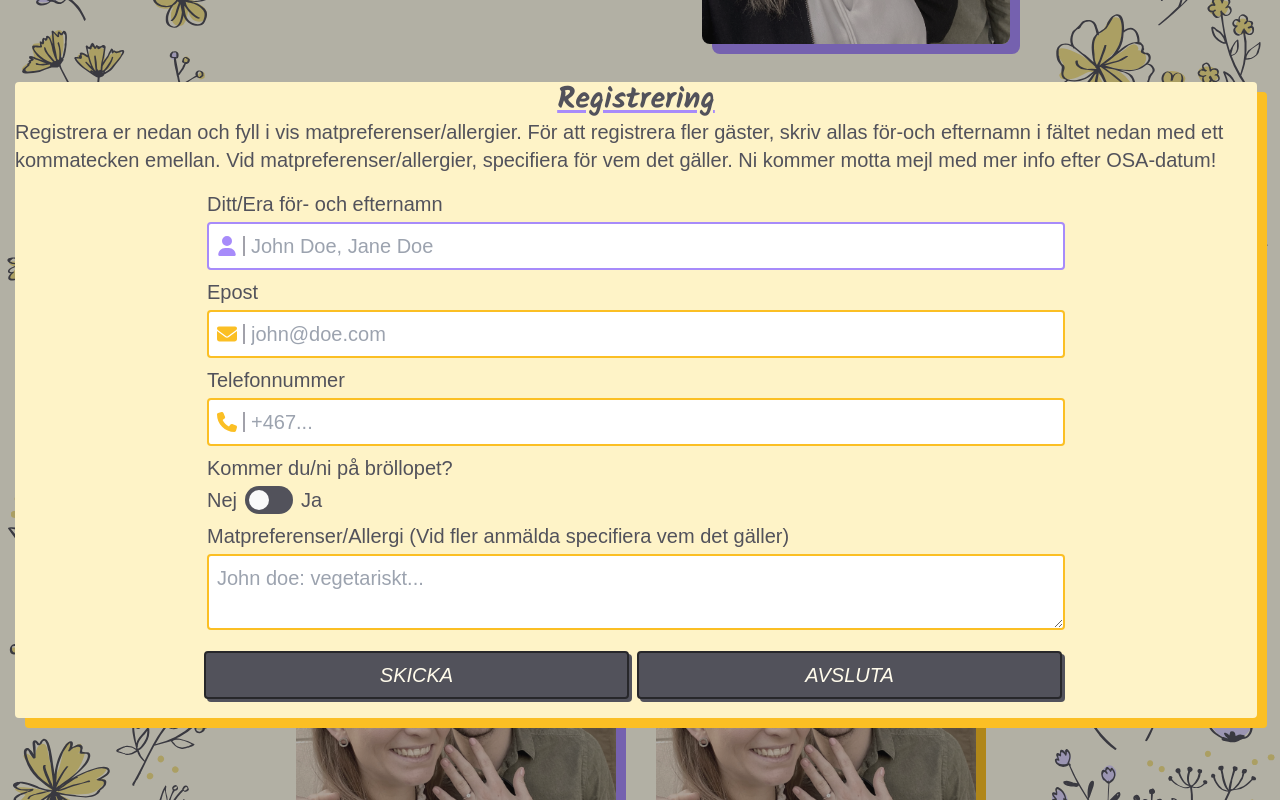
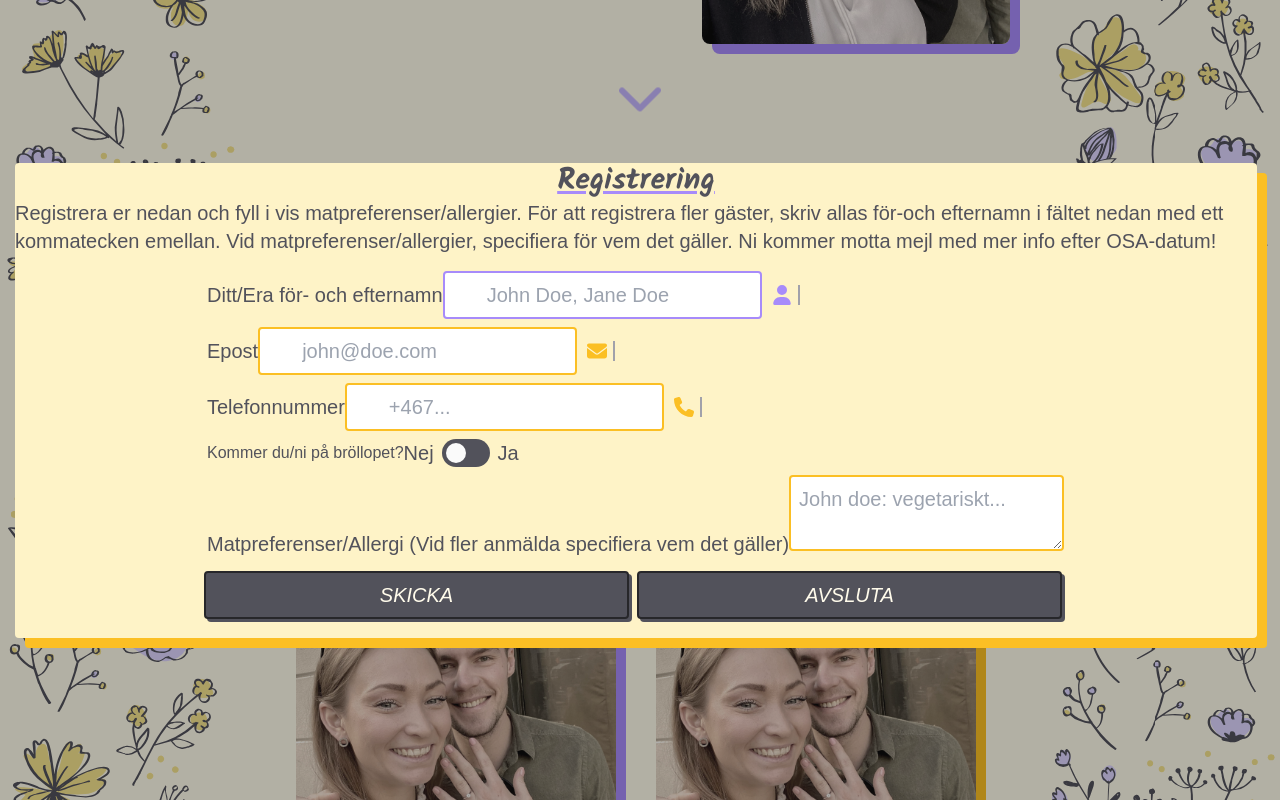
Before and after one commit to arvebratt/fjwedding, a Next.js app: page /home in a window 1280 px wide. Both pictures are taken after a click on the button "ANMÄL DITT DELTAGANDE". Shown: the part 517-1317 px from the top of the page. Built offline with nearby package versions, Linux system fonts and the light colour scheme.

Commit message:
more fixes on form

```diff
--- a/components/Checkbox.tsx
+++ b/components/Checkbox.tsx
@@ -16,15 +16,14 @@ const Checkbox: React.FC<CheckboxProps> = ({
 }) => {
   return (
     <div className="flex flex-col gap-1 relative w-full">
-      <span className="text-xl font-light text-zinc-600">{label}</span>
       <label
         htmlFor={name}
         className="inline-flex items-center space-x-2 cursor-pointer text-zinc-600"
       >
+        {label}
         <span className="text-xl font-light text-zinc-600">{leftText}</span>
         <span className="relative">
           <input
-            id={name}
             name={name}
             type="checkbox"
             className="hidden peer"
--- a/components/DialogModal.tsx
+++ b/components/DialogModal.tsx
@@ -89,15 +89,13 @@ const DialogModal = ({ isOpened, onClose }: Props) => {
             leftText="Nej"
             rightText="Ja"
           />
-        </form>
-        <div className="flex items-center py-2 px-2 md:px-48">
           <TextArea
             name="preferences"
             form="wedding-rsvp"
             label="Matpreferenser/Allergi (Vid fler anmälda specifiera vem det gäller)"
             placeholder="John doe: vegetariskt..."
           />
-        </div>
+        </form>
         <div className="flex justify-center items-center gap-2 my-4 px-2 md:px-48">
           <Button
             version="secondary"
--- a/components/InputField.tsx
+++ b/components/InputField.tsx
@@ -20,9 +20,7 @@ const InputField: React.FC<InputFieldProps> = ({
     <div className="flex flex-col gap-1 relative w-full">
       <label htmlFor={name} className="text-xl font-light text-zinc-600">
         {label}
-      </label>
         <input
-        id={name}
           name={name}
           placeholder={placeholder}
           {...rest}
@@ -37,6 +35,7 @@ const InputField: React.FC<InputFieldProps> = ({
             className="absolute bottom-0 mb-[14px] w-8 border-r-2 border-solid border-zinc-400 ml-[4px] text-xl text-amber-400 peer-hover:text-violet-400 peer-focus:text-violet-400"
           />
         )}
+      </label>
     </div>
   );
 };
--- a/components/TextArea.tsx
+++ b/components/TextArea.tsx
@@ -20,14 +20,13 @@ const TextArea: React.FC<TextAreaProps> = ({
     <div className="flex flex-col gap-1 relative w-full">
       <label htmlFor={name} className="text-xl font-light text-zinc-600">
         {label}
+        <textarea
+          name={name}
+          placeholder={placeholder}
+          {...rest}
+          className="peer text-xl font-light p-2 text-zinc-600 rounded border-2 border-solid border-amber-400 focus:outline-none focus:border-violet-400 hover:border-violet-400"
+        />
       </label>
-      <textarea
-        id={name}
-        name={name}
-        placeholder={placeholder}
-        {...rest}
-        className="peer text-xl font-light p-2 text-zinc-600 rounded border-2 border-solid border-amber-400 focus:outline-none focus:border-violet-400 hover:border-violet-400"
-      />
     </div>
   );
 };
```
Lines whose indentation alone changed are shown as unchanged.
